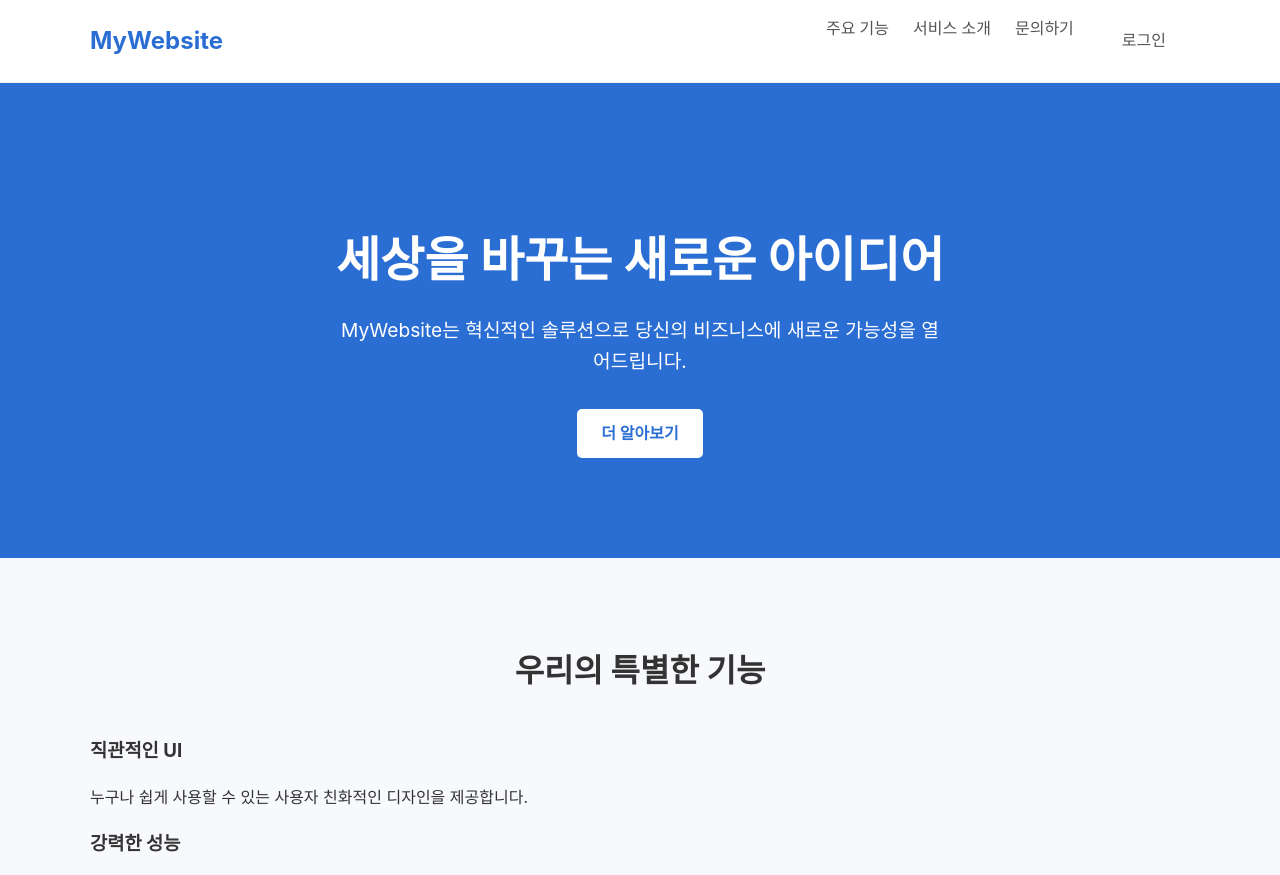
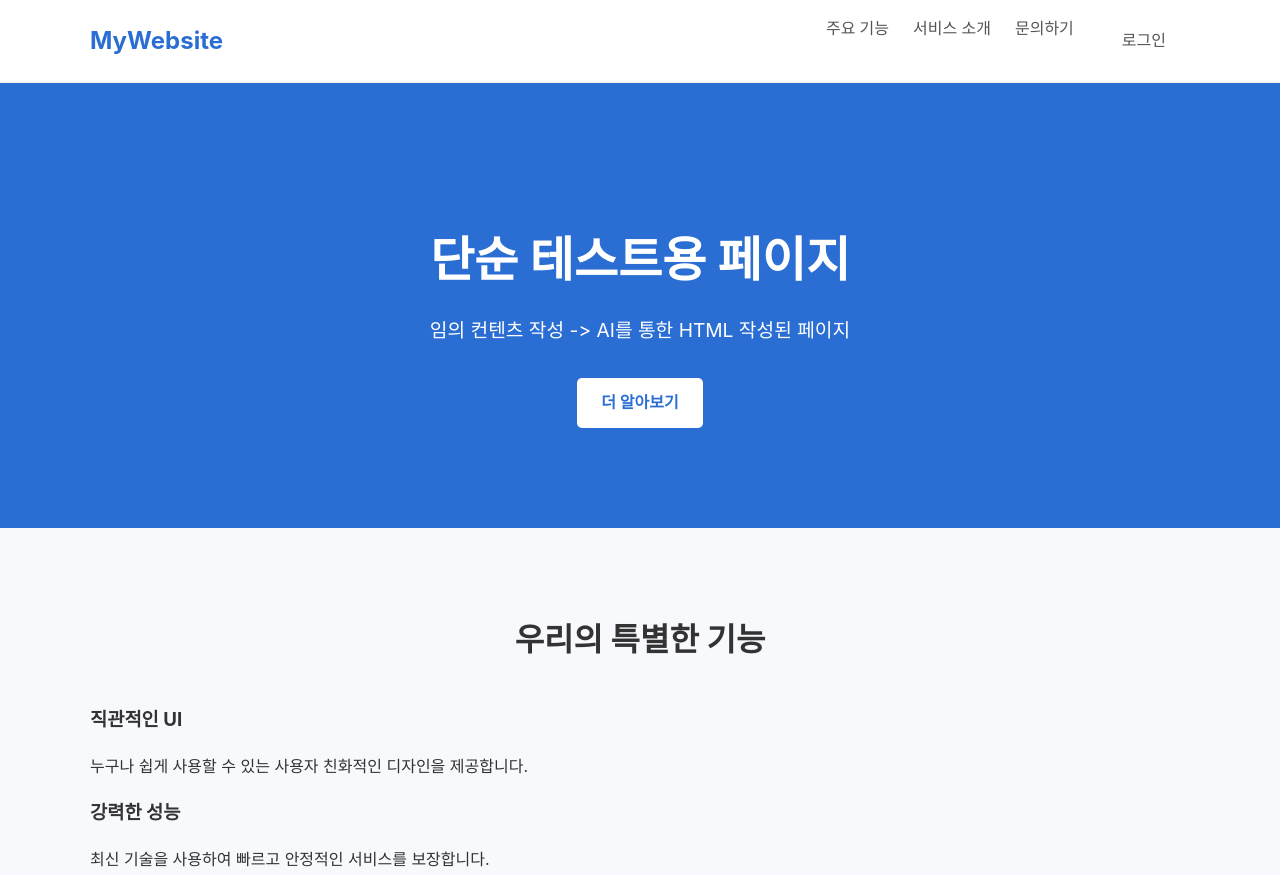
Before and after one commit to entrench-yooha/test, a plain HTML site: page main.html in a window 1280 px wide. Shown: the top 875 px of the page. Drawn offline with Linux system fonts and the light colour scheme; a script that the page names is missing.

Commit message:
Update main.html

```diff
--- a/main.html
+++ b/main.html
@@ -146,8 +146,8 @@
         <!-- 히어로 섹션 (Hero Section): 가장 먼저 보이는 핵심 메시지 -->
         <section id="hero">
             <div class="container">
-                <h1>세상을 바꾸는 새로운 아이디어</h1>
-                <p>MyWebsite는 혁신적인 솔루션으로 당신의 비즈니스에 새로운 가능성을 열어드립니다.</p>
+                <h1> 단순 테스트용 페이지 </h1>
+                <p> 임의 컨텐츠 작성 -> AI를 통한 HTML 작성된 페이지</p>
                 <a href="#features" class="btn btn-primary">더 알아보기</a>
             </div>
         </section>
```
